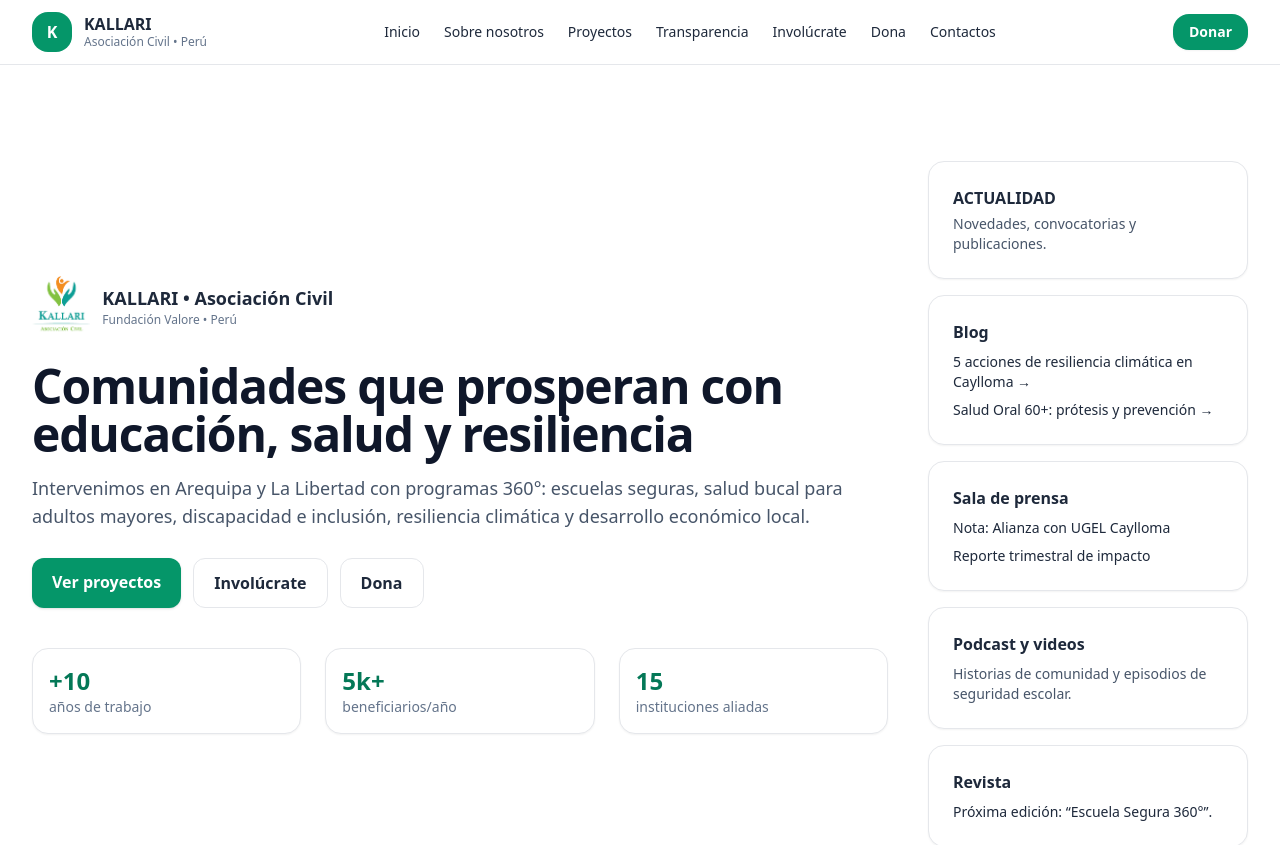
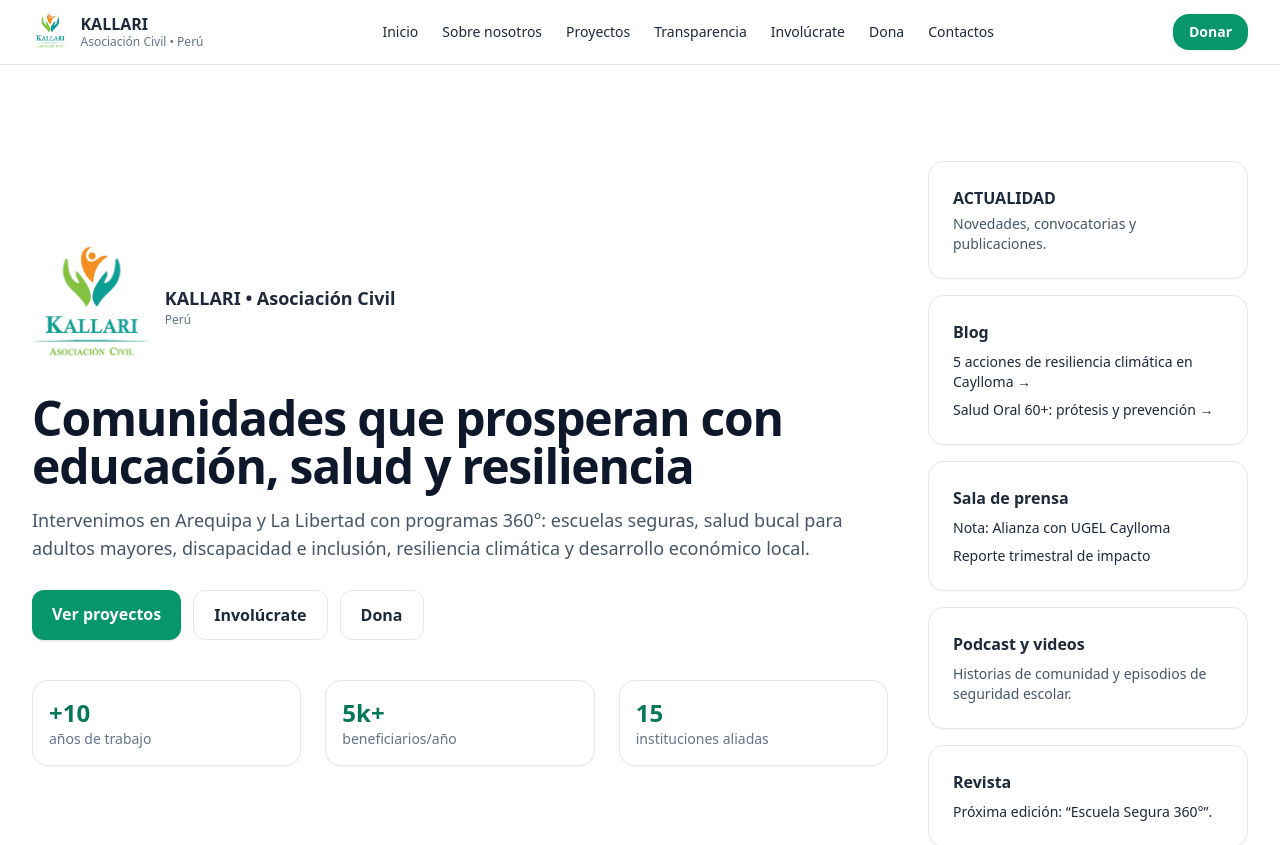
Before and after one commit to cardejulio/kallari-vercel-starter, a React (Vite) app: page / in a window 1280 px wide. Shown: the top 845 px of the page. Built offline with nearby package versions, Linux system fonts and the light colour scheme.

Commit message:
style: agrandar logo Kallari en Hero

```diff
--- a/src/App.jsx
+++ b/src/App.jsx
@@ -125,15 +125,15 @@
         <div className="absolute inset-0 -z-10 bg-gradient-to-br from-emerald-50 via-white to-sky-50" />
         <div className="max-w-7xl mx-auto px-4 sm:px-6 lg:px-8 py-16 lg:py-24 grid lg:grid-cols-[1fr_320px] gap-10 items-center">
           <div>
-<div className="flex items-center gap-3">
+<div className="flex items-center gap-4">
   <img
     src="/kallari-logo.png"
     alt="Kallari logo"
-    className="h-16 w-auto object-contain"
+    className="h-32 w-auto object-contain flex-shrink-0"
   />
-  <div>
+  <div className="leading-tight">
     <p className="font-semibold text-lg">KALLARI • Asociación Civil</p>
-    <p className="text-xs text-slate-500">Fundación Valore • Perú</p>
+    <p className="text-xs text-slate-500">Perú</p>
   </div>
 </div>
             <h1 className="mt-6 text-4xl sm:text-5xl font-bold tracking-tight text-slate-900">
@@ -470,9 +470,11 @@
       <header className="sticky top-0 z-40 backdrop-blur supports-[backdrop-filter]:bg-white/70 border-b">
         <div className="max-w-7xl mx-auto px-4 sm:px-6 lg:px-8 py-3 flex items-center justify-between">
 <div className="flex items-center gap-3">
-            <span className="inline-flex items-center justify-center w-10 h-10 rounded-2xl bg-emerald-600 text-white font-bold">
-              K
-            </span>
+  <img
+    src="/kallari-logo.png"
+    alt="Kallari logo"
+    className="h-10 w-auto object-contain flex-shrink-0"
+  />
   <div className="leading-tight">
     <p className="font-semibold">KALLARI</p>
     <p className="text-xs text-slate-500">Asociación Civil • Perú</p>
```
Lines whose indentation alone changed are shown as unchanged.
